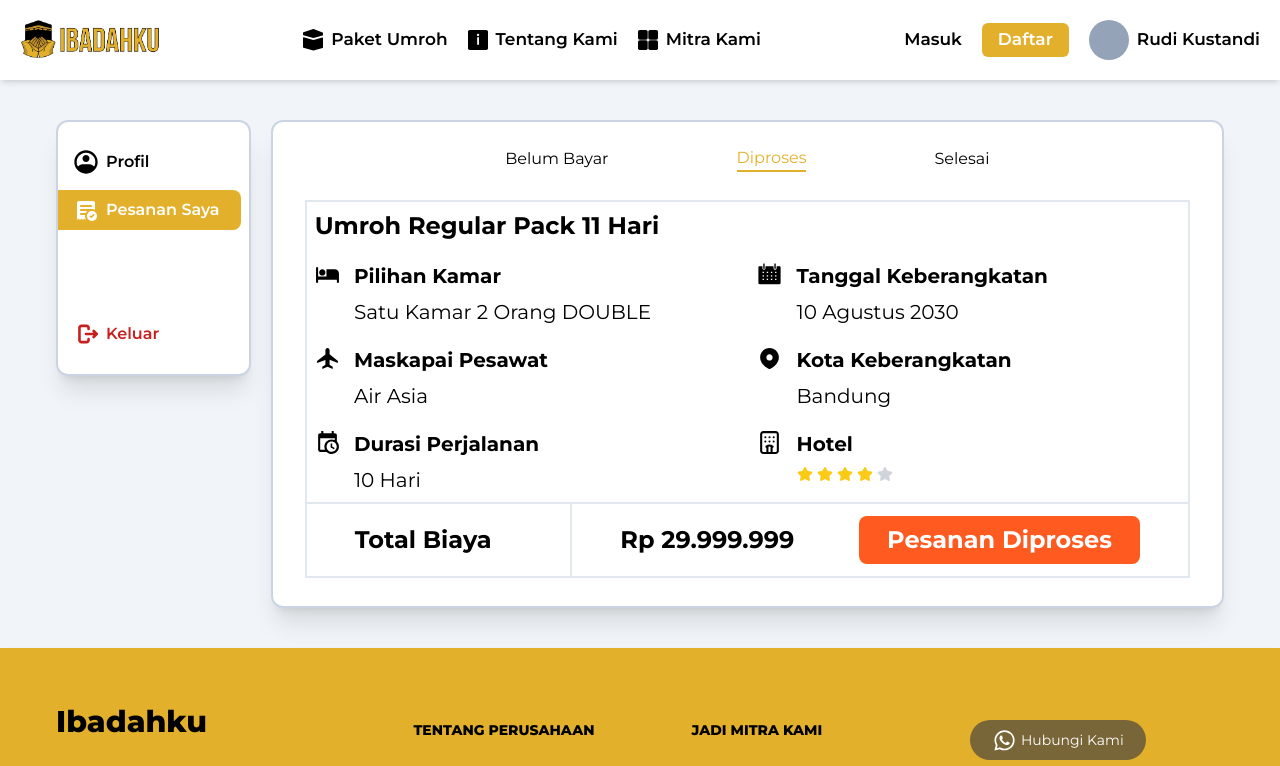
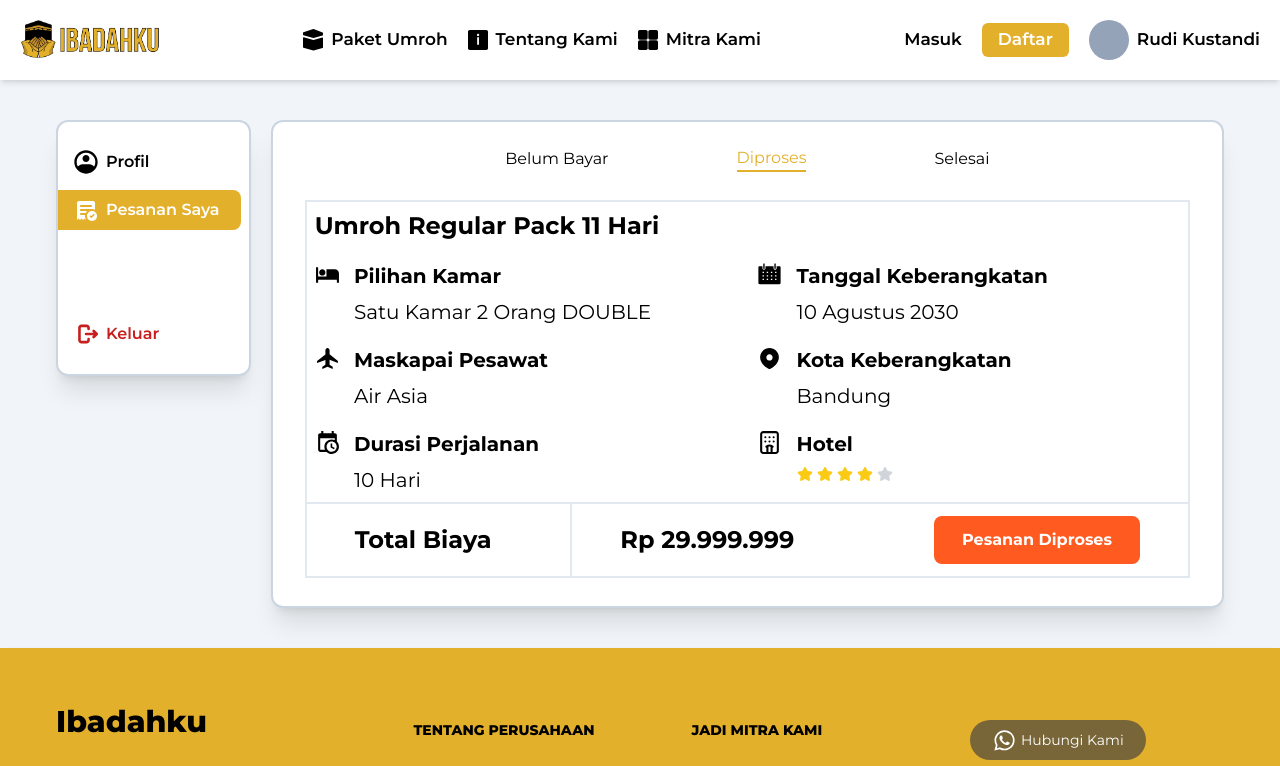
Before and after one commit to fikriymnn/umr-web, a Next.js app: page /akun/PesananSaya/Diproses in a window 1280 px wide. Shown: the top 766 px of the page. Built offline with nearby package versions, Linux system fonts and the light colour scheme.

Commit message:
mengubah ukuran font

```diff
--- a/src/app/akun/PesananSaya/Diproses/page.jsx
+++ b/src/app/akun/PesananSaya/Diproses/page.jsx
@@ -184,7 +184,7 @@ function Diproses() {
                   <p className="my-2 text-center md:text-start">
                     Rp 29.999.999
                   </p>
-                  <div className="bg-orange-500 px-7 rounded-lg md:py-0 py-2 md:mt-0 mt-2 text-white flex justify-center items-center text-center">
+                  <div className="bg-orange-500 px-7 rounded-lg md:py-0 py-2 md:mt-0 mt-2 text-white flex justify-center items-center text-center text-sm md:text-base">
                     Pesanan Diproses
                   </div>
                 </div>
```
